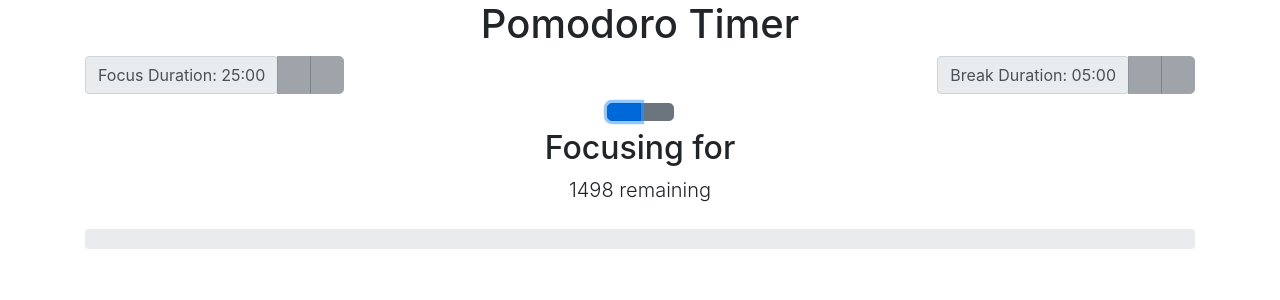
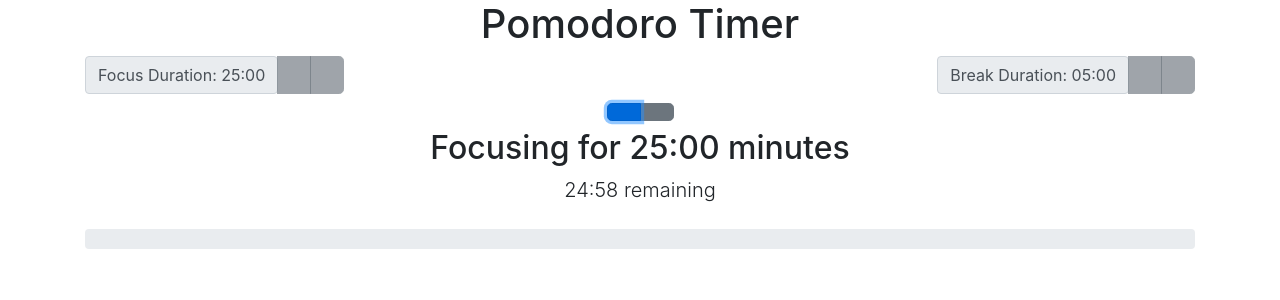
Before and after one commit to DeeGeeBlauser/Pomodoro-Project, a React (Create React App) app: page / in a window 1280 px wide. Both pictures are taken after a click on the button 623 px from the left and 111 px from the top of the page. Shown: the top 300 px of the page. Built offline with nearby package versions, Linux system fonts and the light colour scheme; a web font is replaced by a local one.

Commit message:
Completed several TODOs in the Session component

```diff
--- a/src/pomodoro/Pomodoro.js
+++ b/src/pomodoro/Pomodoro.js
@@ -2,7 +2,7 @@ import React, { useState } from "react";
 import classNames from "../utils/class-names";
 import { minutesToDuration } from "../utils/duration";
 import useInterval from "../utils/useInterval";
-import Session from "./Session"
+import Session from "./Session";
 
 // These functions are defined outside of the component to insure they do not have access to state
 // and are, therefore more likely to be pure.
@@ -234,7 +234,11 @@ function Pomodoro() {
           </div>
         </div>
       </div>
-      <Session session={session}/>
+      <Session
+        session={session}
+        focusDuration={focusDuration}
+        breakDuration={breakDuration}
+      />
     </div>
   );
 }
--- a/src/pomodoro/Session.js
+++ b/src/pomodoro/Session.js
@@ -1,20 +1,24 @@
 import React from "react";
+import { minutesToDuration, secondsToDuration } from "../utils/duration";
 
 
-function Session({ session }) {
-  return (
+function Session({ session, focusDuration, breakDuration }) {
+  const duration =
+  session?.label === "Focusing" ? focusDuration : breakDuration;
+
+    return (
     session && (
       <div>
         {/* DONE?: This area should show only when there is an active focus or break - i.e. the session is running or is paused */}
         <div className="row mb-2">
           <div className="col">
-            {/* TODO: Update message below to include current session (Focusing or On Break) total duration */}
+            {/* DONE?: Update message below to include current session (Focusing or On Break) total duration */}
             <h2 data-testid="session-title">
-              {session?.label} for
+              {session.label} for {minutesToDuration(duration)} minutes
             </h2>
-            {/* TODO: Update message below correctly format the time remaining in the current session */}
+            {/* DONE?: Update message below correctly format the time remaining in the current session */}
             <p className="lead" data-testid="session-sub-title">
-              {session?.timeRemaining} remaining
+              {secondsToDuration(session.timeRemaining)} remaining
             </p>
           </div>
         </div>
```
